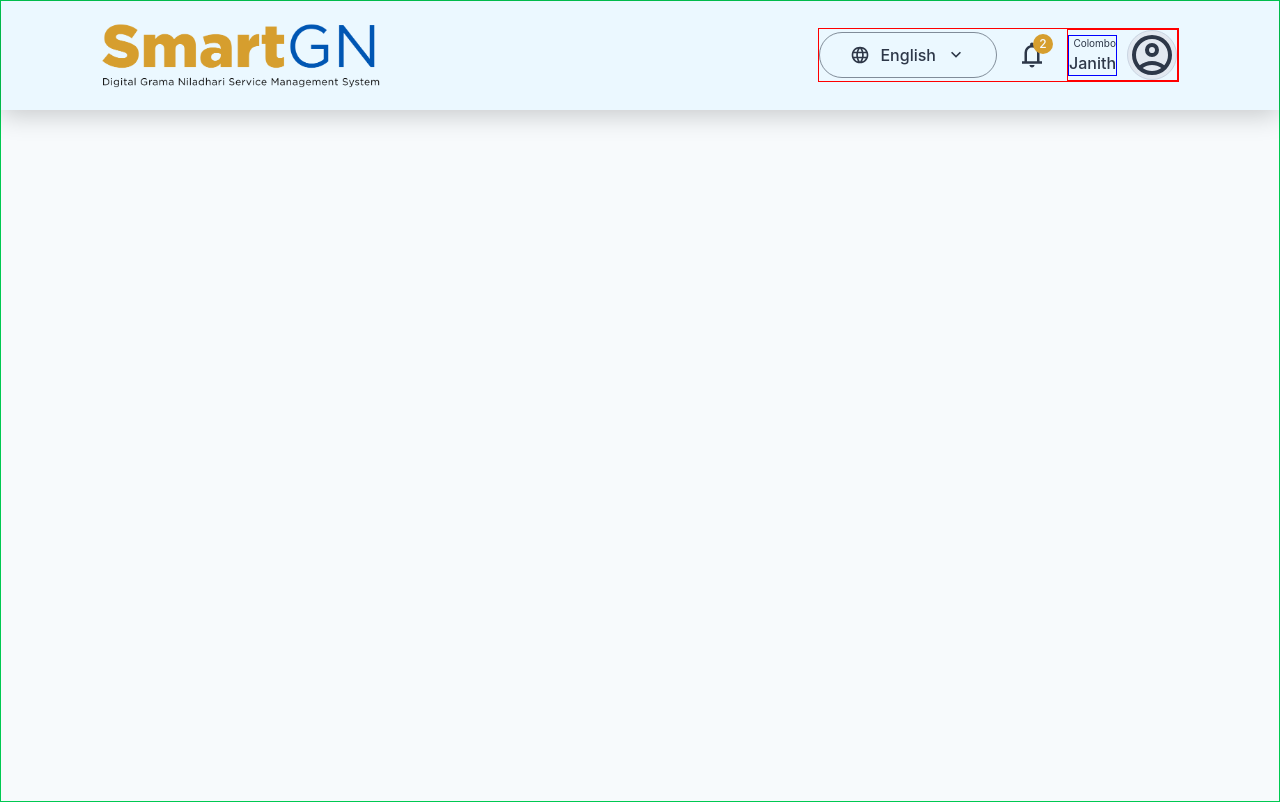
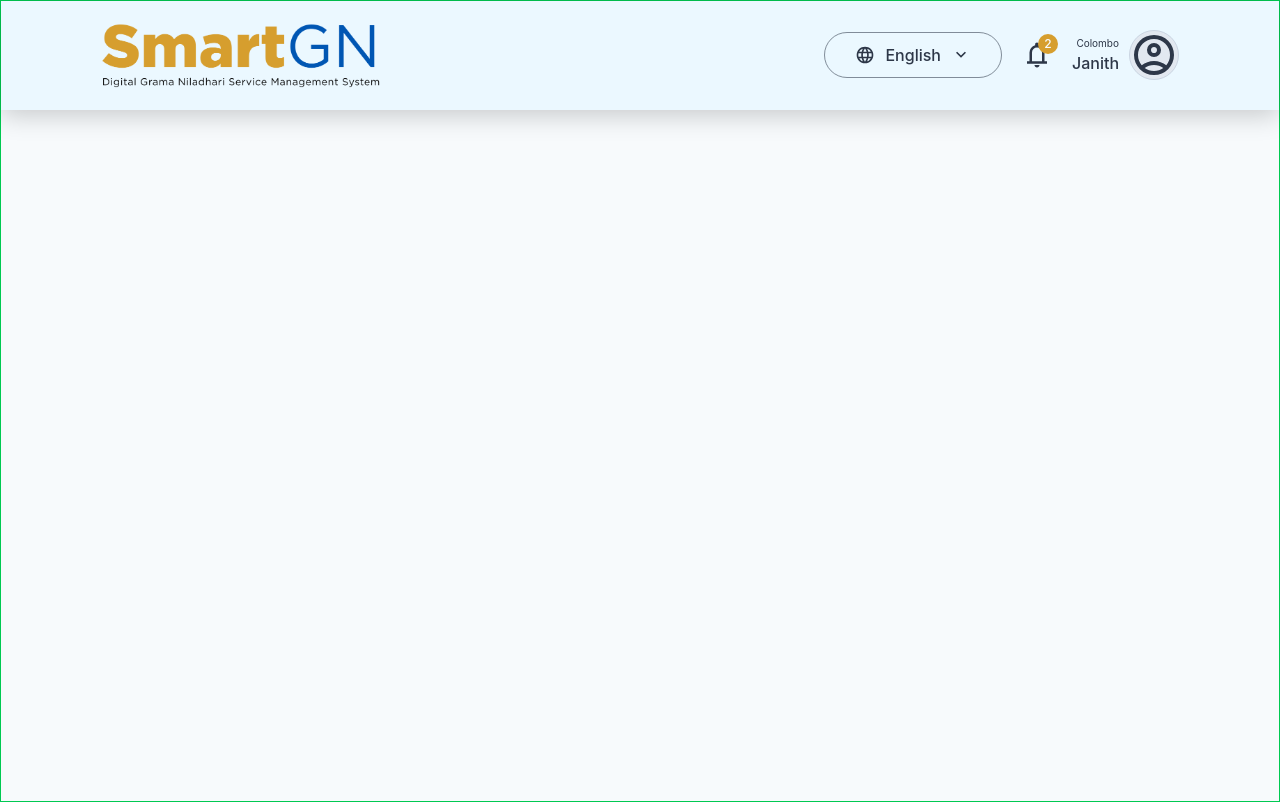
Before and after one commit to Mogith-Code/SmartGN-Digital-GN-Service-Management-System, a React (Vite) app in the folder SmartGN/: page /RAppointment in a window 1280 px wide. Built offline with nearby package versions, Linux system fonts and the light colour scheme.

Commit message:
removed borders from div elements

```diff
--- a/SmartGN/src/Components/Common/AfterlogNavbar.jsx
+++ b/SmartGN/src/Components/Common/AfterlogNavbar.jsx
@@ -18,7 +18,7 @@ function AfterlogNavbar() {
         </div>
 
 
-        <div className="flex items-center gap-[20px] border border-[red]">
+        <div className="flex items-center gap-[20px]">
             {/* Language Selector Component */}
             <LanguageSelector />
 
@@ -29,8 +29,8 @@ function AfterlogNavbar() {
           </div>
 
             {/* User Profile Info */}
-          <div className="flex items-center gap-[10px] border border-[red]">
-            <div className="flex flex-col text-right border border-[blue]">
+          <div className="flex items-center gap-[10px]">
+            <div className="flex flex-col text-right ">
               <span className="text-[10px] font-regular text-[#2D3748]">Colombo</span>
               <span className="text-[16px] font-medium text-[#2D3748]">Janith</span>
             </div>
```
